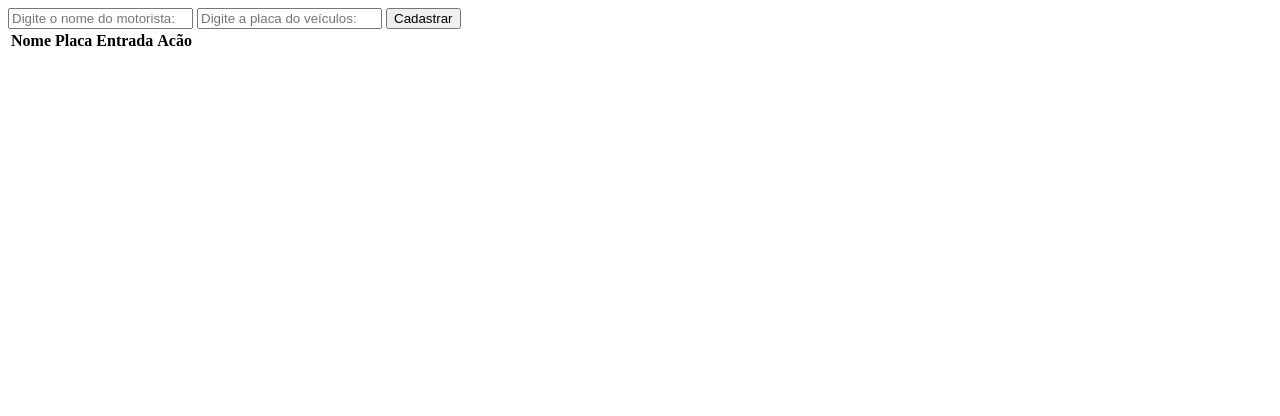
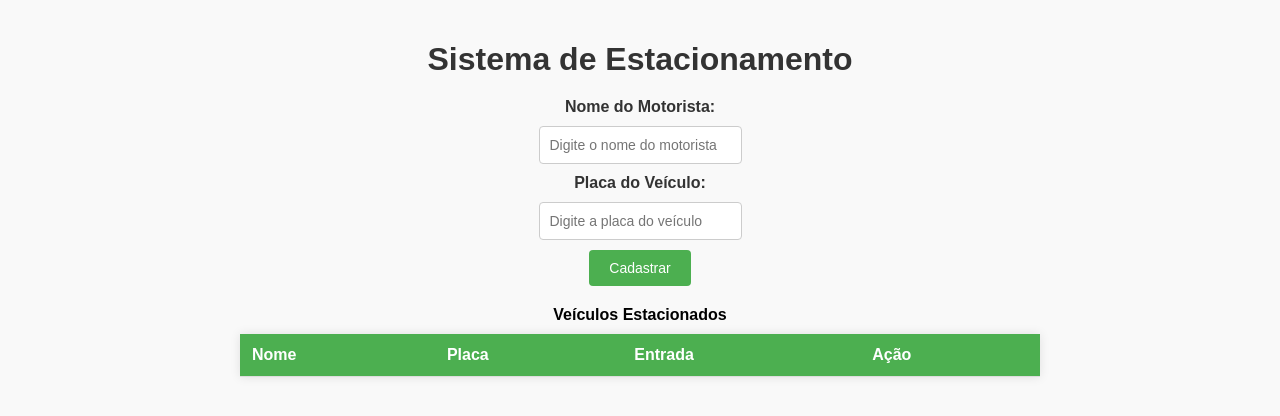
Before and after one commit to felipemike/parking, a plain HTML site: page index.html in a window 1280 px wide. Drawn offline with Linux system fonts and the light colour scheme.

Commit message:
implementação do css

```diff
--- a/index.html
+++ b/index.html
@@ -4,26 +4,39 @@
   <meta charset="UTF-8">
   <meta http-equiv="X-UA-Compatible" content="IE=edge">
   <meta name="viewport" content="width=device-width, initial-scale=1.0">
-  <title>Estacionamento</title>
+  <link rel="stylesheet" href="./style.css">
+  <title>Sistema de Estacionamento</title>
 </head>
 <body>
 
-  <input type="text" id="nome" placeholder="Digite o nome do motorista: " autocomplete="off">
-  <input type="text" id="placa" placeholder="Digite a placa do veículos: " autocomplete="off">
+  <div class="container">
+    <h1>Sistema de Estacionamento</h1>
+
+    <form class="form-container">
+      <label for="nome">Nome do Motorista:</label>
+      <input type="text" id="nome" placeholder="Digite o nome do motorista" autocomplete="off" required>
+
+      <label for="placa">Placa do Veículo:</label>
+      <input type="text" id="placa" placeholder="Digite a placa do veículo" autocomplete="off" required>
+
       <button id="cadastrar">Cadastrar</button>
+    </form>
 
-  <table>
+    <table id="tabela-veiculos">
+      <caption>Veículos Estacionados</caption>
       <thead>
         <tr>
           <th>Nome</th>
           <th>Placa</th>
           <th>Entrada</th>
-        <th>Acão</th>
+          <th>Ação</th>
         </tr>
       </thead>
       <tbody id="patio">
       </tbody>
     </table>
+  </div>
+
   <script src="./script.js"></script>
 </body>
 </html>
--- /dev/null
+++ b/style.css
@@ -0,0 +1,100 @@
+/* Estilos gerais */
+body {
+  font-family: 'Arial', sans-serif;
+  background-color: #f9f9f9;
+  padding: 20px;
+  margin: 0;
+}
+
+.container {
+  max-width: 800px;
+  margin: 0 auto;
+}
+
+h1 {
+  text-align: center;
+  margin-bottom: 20px;
+  color: #333;
+}
+
+/* Estilos do formulário */
+.form-container {
+  display: flex;
+  flex-direction: column;
+  align-items: center;
+  margin-bottom: 20px;
+}
+
+.form-container label {
+  margin-bottom: 10px;
+  color: #333;
+  font-weight: bold;
+}
+
+.form-container input[type="text"] {
+  padding: 10px;
+  border: 1px solid #ccc;
+  border-radius: 4px;
+  margin-bottom: 10px;
+  font-size: 14px;
+}
+
+.form-container button {
+  padding: 10px 20px;
+  background-color: #4caf50;
+  color: white;
+  border: none;
+  border-radius: 4px;
+  cursor: pointer;
+  font-size: 14px;
+  transition: background-color 0.3s ease;
+}
+
+.form-container button:hover {
+  background-color: #45a049;
+}
+
+/* Estilos da tabela */
+table {
+  width: 100%;
+  border-collapse: collapse;
+  background-color: white;
+  box-shadow: 0 0 10px rgba(0, 0, 0, 0.1);
+}
+
+table caption {
+  font-weight: bold;
+  margin-bottom: 10px;
+}
+
+table th,
+table td {
+  padding: 12px;
+  border-bottom: 1px solid #ddd;
+}
+
+table th {
+  background-color: #4caf50;
+  color: white;
+  text-align: left;
+}
+
+table tbody tr:nth-child(even) {
+  background-color: #f2f2f2;
+}
+
+/* Estilos para botão de exclusão */
+.delete {
+  padding: 6px 12px;
+  background-color: #ff3333;
+  color: white;
+  border: none;
+  border-radius: 4px;
+  cursor: pointer;
+  font-size: 12px;
+  transition: background-color 0.3s ease;
+}
+
+.delete:hover {
+  background-color: #e60000;
+}
```
Lines whose indentation alone changed are shown as unchanged.
